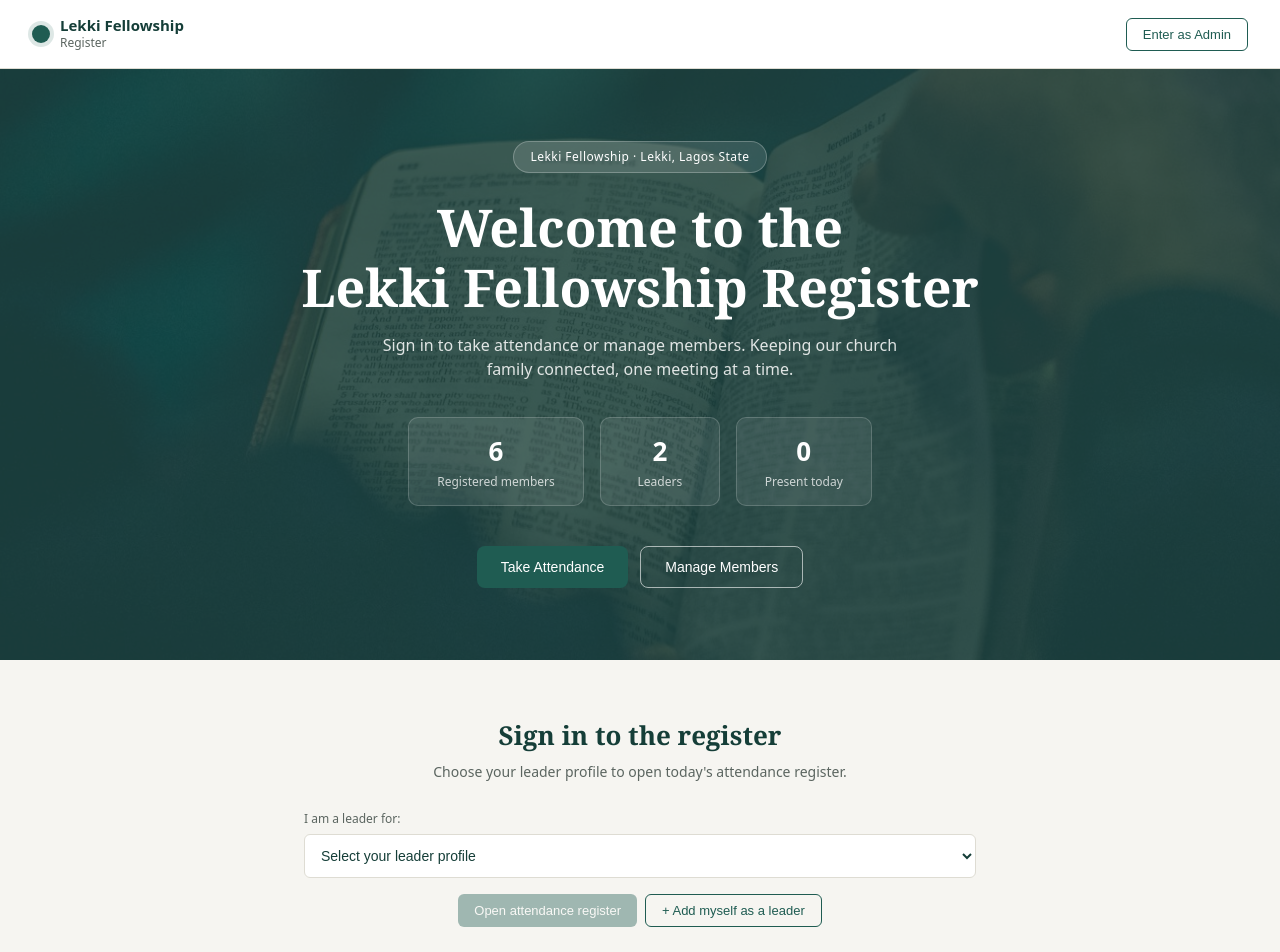
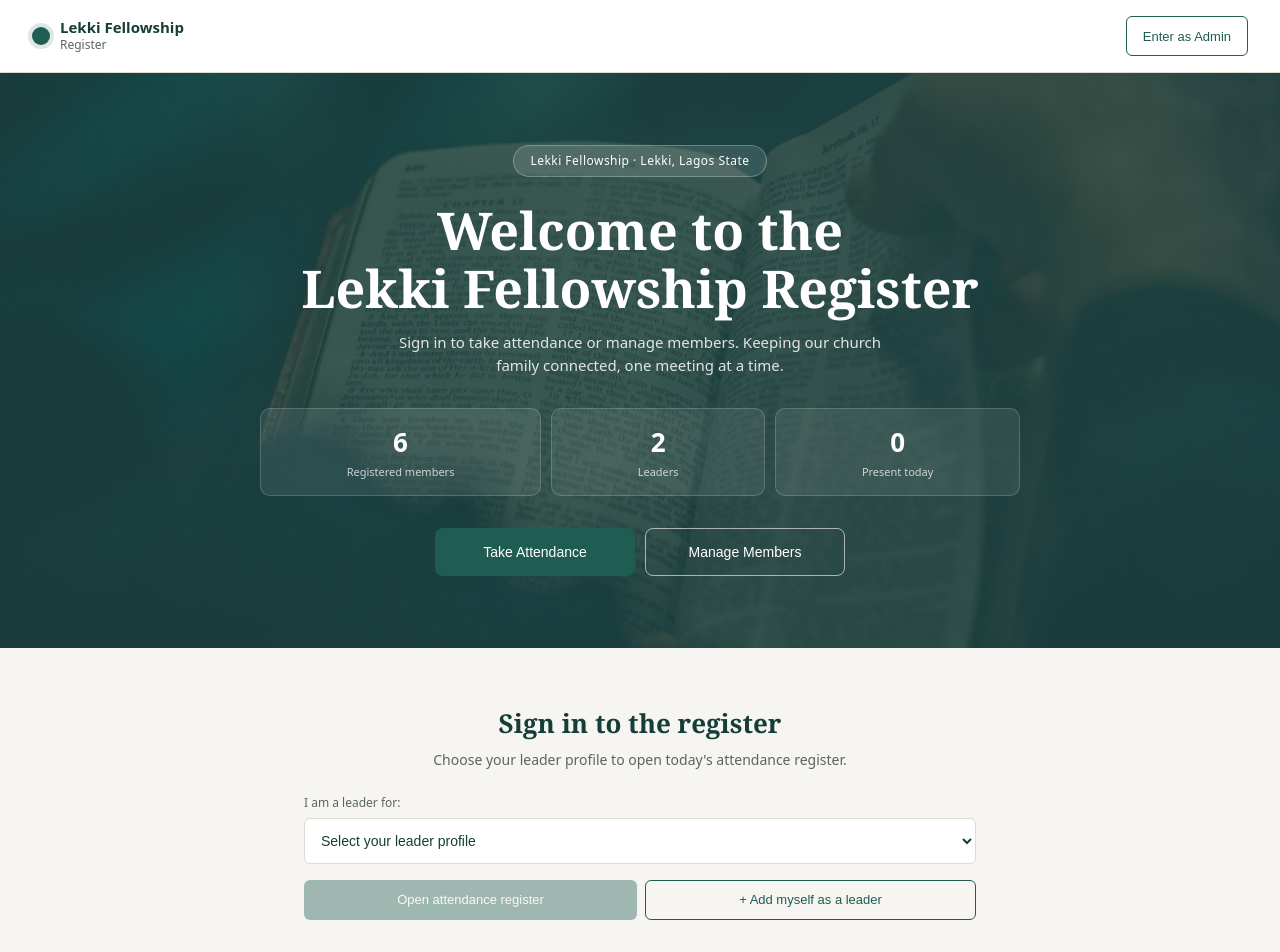
Before and after one commit to Igullabs/lekki-fellowship-register, a React (Vite) app: page / in a window 1280 px wide. Shown: the top 952 px of the page. Built offline with nearby package versions, Linux system fonts and the light colour scheme.

Commit message:
Make app fully responsive across mobile, tablet and desktop

```diff
--- a/src/styles.css
+++ b/src/styles.css
@@ -1,4 +1,9 @@
 *, *::before, *::after { box-sizing: border-box; margin: 0; padding: 0; }
+
+html {
+  -webkit-text-size-adjust: 100%;
+  text-size-adjust: 100%;
+}
 
 :root {
   --bg: #f6f5f1;
@@ -37,7 +42,7 @@ body {
   align-items: center;
   justify-content: center;
   min-height: 100vh;
-  padding: 24px;
+  padding: 16px;
 }
 
 .card {
@@ -46,7 +51,7 @@ body {
   border-radius: 12px;
   max-width: 1000px;
   width: 100%;
-  padding: 32px 36px;
+  padding: 24px 18px;
 }
 
 .card-title {
@@ -85,10 +90,12 @@ body {
 .btn-row {
   display: flex;
   gap: 8px;
+  flex-wrap: wrap;
 }
 
 .btn {
-  padding: 8px 16px;
+  padding: 10px 16px;
+  min-height: 40px;
   border-radius: 6px;
   font-size: 13px;
   font-weight: 500;
@@ -98,7 +105,6 @@ body {
   background: var(--button-secondary-bg);
   color: var(--button-secondary-text);
 }
-
 .btn:hover { filter: brightness(0.95); }
 .btn:disabled { opacity: 0.4; cursor: not-allowed; }
 
@@ -177,7 +183,8 @@ input:focus, select:focus {
   display: flex;
   align-items: center;
   justify-content: space-between;
-  padding: 8px 12px;
+  gap: 8px;
+  padding: 10px 12px;
   border-radius: 6px;
   background: #fafaf8;
   border: 1px solid var(--border);
@@ -186,6 +193,13 @@ input:focus, select:focus {
 .attendance-row .name {
   font-size: 13px;
   font-weight: 500;
+}
+
+.attendance-row .no-leaders {
+  overflow: hidden;
+  text-overflow: ellipsis;
+  white-space: nowrap;
+  max-width: 60vw;
 }
 
 .attendance-row .status {
@@ -208,13 +222,15 @@ input:focus, select:focus {
 }
 
 .toggle-btn {
-  padding: 4px 12px;
+  padding: 6px 14px;
+  min-height: 36px;
   border-radius: 6px;
   font-size: 12px;
   font-weight: 500;
   border: 1px solid var(--border);
   cursor: pointer;
   transition: background 0.15s;
+  flex-shrink: 0;
 }
 
 .toggle-btn.active-present {
@@ -289,12 +305,18 @@ input:focus, select:focus {
   display: flex;
   align-items: center;
   justify-content: space-between;
-  padding: 8px 12px;
+  gap: 8px;
+  padding: 10px 12px;
   border-bottom: 1px solid var(--border);
   font-size: 13px;
+  overflow: hidden;
 }
 
-.member-row:last-child { border-bottom: none; }
+.member-row span {
+  min-width: 0;
+  overflow: hidden;
+  text-overflow: ellipsis;
+}
 
 .member-row .remove-btn {
   background: none;
@@ -303,6 +325,7 @@ input:focus, select:focus {
   cursor: pointer;
   font-size: 13px;
   font-weight: 600;
+  flex-shrink: 0;
 }
 
 .text-center { text-align: center; }
@@ -326,7 +349,8 @@ input:focus, select:focus {
   display: flex;
   align-items: center;
   justify-content: space-between;
-  padding: 16px 32px;
+  gap: 12px;
+  padding: 12px 16px;
   background: #fff;
   border-bottom: 1px solid var(--border);
   position: sticky;
@@ -345,6 +369,7 @@ input:focus, select:focus {
   display: block;
   font-size: 15px;
   line-height: 1.2;
+  white-space: nowrap;
 }
 
 .nav-brand em {
@@ -352,6 +377,7 @@ input:focus, select:focus {
   font-style: normal;
   font-size: 12px;
   color: var(--text-sub);
+  white-space: nowrap;
 }
 
 .brand-mark {
@@ -361,6 +387,7 @@ input:focus, select:focus {
   background: var(--primary);
   display: inline-block;
   box-shadow: 0 0 0 4px rgba(31, 92, 82, 0.15);
+  flex-shrink: 0;
 }
 
 .hero {
@@ -368,7 +395,7 @@ input:focus, select:focus {
   background-size: cover;
   background-position: center;
   color: #fff;
-  padding: 72px 32px;
+  padding: 48px 20px;
   text-align: center;
   position: relative;
   overflow: hidden;
@@ -413,56 +440,60 @@ input:focus, select:focus {
 
 .hero-title {
   font-family: Georgia, serif;
-  font-size: 42px;
-  line-height: 1.15;
+  font-size: clamp(30px, 7vw, 52px);
+  line-height: 1.12;
   font-weight: 700;
-  margin-bottom: 16px;
+  margin-bottom: 14px;
 }
 
 .hero-subtitle {
-  font-size: 16px;
+  font-size: 15px;
   color: rgba(255, 255, 255, 0.85);
   max-width: 520px;
-  margin: 0 auto 36px;
+  margin: 0 auto 32px;
 }
 
 .hero-stats {
   display: flex;
   justify-content: center;
-  gap: 16px;
+  gap: 10px;
   flex-wrap: wrap;
-  margin-bottom: 40px;
+  margin-bottom: 32px;
 }
 
 .hero-stat {
   background: rgba(255, 255, 255, 0.08);
   border: 1px solid rgba(255, 255, 255, 0.18);
   border-radius: 10px;
-  padding: 14px 28px;
-  min-width: 120px;
+  padding: 12px 16px;
+  min-width: 96px;
+  flex: 1 1 auto;
+  max-width: 140px;
 }
 
 .hero-stat-value {
-  font-size: 26px;
+  font-size: 22px;
   font-weight: 700;
   font-variant-numeric: tabular-nums;
 }
 
 .hero-stat-label {
-  font-size: 12px;
+  font-size: 11px;
   color: rgba(255, 255, 255, 0.75);
   margin-top: 2px;
 }
 
 .hero-cta {
   display: flex;
+  flex-direction: column;
+  align-items: stretch;
   justify-content: center;
-  gap: 12px;
-  flex-wrap: wrap;
+  gap: 10px;
 }
 
 .btn-lg {
-  padding: 12px 24px;
+  padding: 13px 24px;
+  min-height: 48px;
   font-size: 14px;
   border-radius: 8px;
 }
@@ -480,18 +511,18 @@ input:focus, select:focus {
 .signin-section {
   max-width: 720px;
   margin: 0 auto;
-  padding: 56px 24px 24px;
+  padding: 40px 16px 16px;
   width: 100%;
 }
 
 .section-heading {
   text-align: center;
-  margin-bottom: 28px;
+  margin-bottom: 24px;
 }
 
 .section-title {
   font-family: Georgia, serif;
-  font-size: 26px;
+  font-size: clamp(22px, 5vw, 26px);
   color: var(--text-main);
 }
 
@@ -504,6 +535,7 @@ input:focus, select:focus {
 .leader-select {
   padding: 12px;
   font-size: 14px;
+  min-height: 46px;
 }
 
 .landing-note {
@@ -518,6 +550,10 @@ input:focus, select:focus {
   justify-content: center;
 }
 
+.signin-actions .btn {
+  flex: 1 1 auto;
+}
+
 .add-leader-form {
   background: #fafaf8;
   border: 1px solid var(--border);
@@ -529,27 +565,27 @@ input:focus, select:focus {
 .features {
   max-width: 960px;
   margin: 0 auto;
-  padding: 48px 24px;
+  padding: 40px 16px;
   width: 100%;
 }
 
 .feature-grid {
   display: grid;
   grid-template-columns: 1fr;
-  gap: 16px;
+  gap: 14px;
 }
 
 .feature-card {
   background: #fff;
   border: 1px solid var(--border);
   border-radius: 12px;
-  padding: 24px;
+  padding: 20px;
   overflow: hidden;
 }
 
 .feature-card-image {
   width: 100%;
-  height: 160px;
+  height: 140px;
   object-fit: cover;
   border-radius: 8px;
   margin-bottom: 16px;
@@ -582,7 +618,65 @@ input:focus, select:focus {
   opacity: 0.8;
 }
 
+/* ------------------------------------------------------------------ */
+/* Responsive breakpoints                                              */
+/* ------------------------------------------------------------------ */
+
+@media (min-width: 480px) {
+  .hero-cta {
+    flex-direction: row;
+    align-items: center;
+  }
+
+  .hero-cta .btn-lg {
+    width: auto;
+    min-width: 200px;
+  }
+
+  .app-container {
+    padding: 24px;
+  }
+}
+
 @media (min-width: 768px) {
+  .landing-nav {
+    padding: 16px 32px;
+  }
+
+  .hero {
+    padding: 72px 32px;
+  }
+
+  .hero-stat {
+    padding: 14px 24px;
+    min-width: 120px;
+    max-width: none;
+  }
+
+  .hero-stat-value {
+    font-size: 26px;
+  }
+
+  .signin-section {
+    padding: 56px 24px 24px;
+  }
+
+  .features {
+    padding: 48px 24px;
+  }
+
+  .feature-card {
+    padding: 24px;
+  }
+
+  .feature-card-image {
+    height: 160px;
+  }
+
+  .card {
+    padding: 32px 36px;
+  }
+
   .attendance-list {
     grid-template-columns: repeat(2, 1fr);
   }
@@ -591,8 +685,14 @@ input:focus, select:focus {
     grid-template-columns: repeat(3, 1fr);
   }
 
-  .hero-title {
-    font-size: 52px;
+  .member-list {
+    display: grid;
+    grid-template-columns: repeat(2, 1fr);
+    column-gap: 12px;
+  }
+
+  .btn-row {
+    flex-wrap: nowrap;
   }
 }
 
@@ -602,10 +702,13 @@ input:focus, select:focus {
   }
 }
 
-@media (min-width: 768px) {
-  .member-list {
-    display: grid;
-    grid-template-columns: repeat(2, 1fr);
-    column-gap: 12px;
+@media (max-width: 767px) {
+  .signin-actions {
+    flex-direction: column;
+    align-items: stretch;
+  }
+
+  .signin-actions .btn {
+    width: 100%;
   }
 }
```
